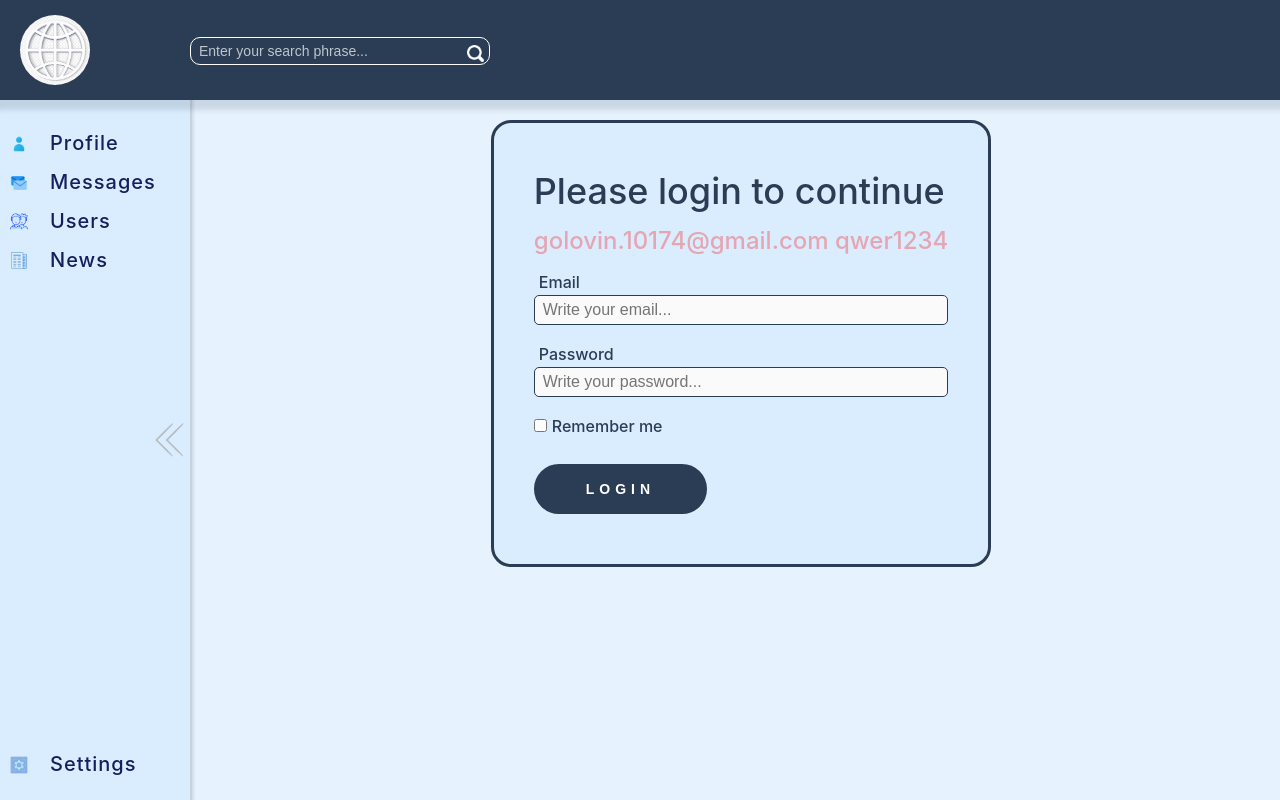
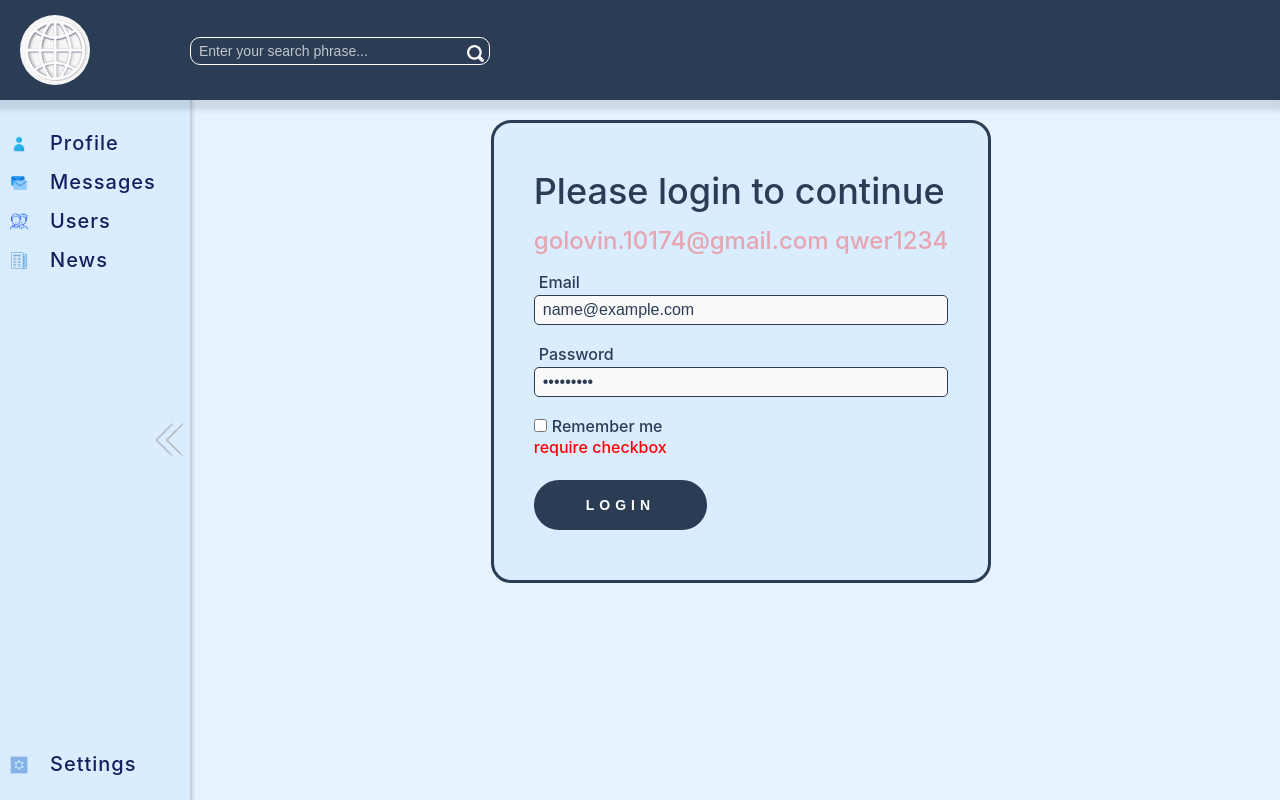
Before and after one commit to m-dev-10/Social-network, a React (Create React App) app: page /login in a window 1280 px wide. Both pictures are taken after typing "name@example.com", "Sample123" into the empty fields and a click on the button "LOGIN". Built offline with nearby package versions, Linux system fonts and the light colour scheme; no server answers.

Commit message:
create validate for form and finished work at form

```diff
--- a/package.json
+++ b/package.json
@@ -19,6 +19,7 @@
 		"node-sass": "^7.0.3",
 		"react": "^18.2.0",
 		"react-dom": "^18.2.0",
+		"react-hook-form": "^7.43.7",
 		"react-redux": "^8.0.5",
 		"react-router-dom": "^6.8.1",
 		"react-scripts": "5.0.1",
--- a/src/API/API.ts
+++ b/src/API/API.ts
@@ -84,6 +84,7 @@ export const authAPI = {
 		return instance.get(`auth/me`)
 	},
 	login(email: string, password: string, rememberMe = false, captcha = null) {
+		console.log('thunk2')
 		return instance.post(`auth/login`, { email, password, rememberMe, captcha })
 	},
 	logout() {
--- a/src/Redux/ActionCreators.ts
+++ b/src/Redux/ActionCreators.ts
@@ -75,6 +75,7 @@ export type authTypesAC = {
 
 
 export const authAC = (id: number | null, email: string | null, login: string | null, isAuth: boolean): authTypesAC => {
+	console.log('thunk4');
 	return { type: SET_USERS_DATA, payload: { id, email, login, isAuth } }
 }
 
--- a/src/Redux/AuthReducer.tsx
+++ b/src/Redux/AuthReducer.tsx
@@ -19,6 +19,7 @@ export type AuthReducerActions = authTypesAC
 const AuthReducer = (State = initialState, action: AuthReducerActions) => {
 	switch (action.type) {
 		case SET_USERS_DATA:
+			console.log('thunk5');
 			return {
 				...State,
 				...action.payload,
--- a/src/Redux/ThunkCreators.ts
+++ b/src/Redux/ThunkCreators.ts
@@ -11,6 +11,7 @@ export const authThunk = (): ActionT<AuthReducerActions> => async (dispatch) =>
 	if (response.data.resultCode === 0) {
 		// let { id, login, email } = response.data.data
 		let { id, email, login } = response.data.data
+		console.log('thunk3');
 		console.log('resposne', response);
 		// console.log('id, login, email ', id, login, response);
 		console.log('e', email, 'l', login);
@@ -18,7 +19,9 @@ export const authThunk = (): ActionT<AuthReducerActions> => async (dispatch) =>
 	}
 }
 export const loginThunk = (login: string, password: string, rememberMe: boolean): ActionT<AuthReducerActions> => async (dispatch) => {
+	console.log('thunk1');
 	let response = await authAPI.login(login, password, rememberMe)
+	console.log('error');
 	if (response.data.resultCode === 0) {
 		// let { id, login, email } = response.data.data
 		let id = response.data.data.userId
--- a/src/components/Buttons/FormButton/FormButton.tsx
+++ b/src/components/Buttons/FormButton/FormButton.tsx
@@ -3,6 +3,7 @@ import s from './FormButton.module.scss'
 
 interface Props {
 	text: string
+
 	// callback: () => void
 	// color?: string
 	// disabled?: boolean
@@ -10,9 +11,6 @@ interface Props {
 }
 
 const FormButton: FC<Props> = ({ text }) => {
-	console.log('click');
-
-
 	return (<div>
 		<div><button className={s.button}>{text}</button></div>
 	</div>
--- a/src/components/LoginForm/LoginForm.tsx
+++ b/src/components/LoginForm/LoginForm.tsx
@@ -1,5 +1,5 @@
-import React, { FormEvent, useState } from "react"
-// import { useSelector } from "react-redux"
+import React, { FC, FormEvent, useState } from "react"
+import { SubmitHandler, useForm } from "react-hook-form"
 import { useDispatch } from "react-redux"
 import { Dispatch } from 'redux'
 import { loginThunk } from "../../Redux/ThunkCreators"
@@ -7,27 +7,49 @@ import FormButton from "../Buttons/FormButton/FormButton"
 import s from './LoginForm.module.scss'
 // import { Store } from "../../Redux/redux-store";
 
+
+interface formTypes {
+	email: string
+	password: string
+	checkbox: boolean
+}
+
+
 const LoginForm = () => {
 
 	// const auth = useSelector((state: Store) => state.auth)
 
-	const [login, setLogin] = useState('')
-	const [password, setPassword] = useState('')
-	const [checkbox, setCheckbox] = useState(false)
+	// const [login, setLogin] = useState('')
+	// const [password, setPassword] = useState('')
+	// const [checkbox, setCheckbox] = useState(false)
 
 
 	const dispatch = useDispatch<Dispatch<any>>()
 
+	const { register,
+		handleSubmit,
+		formState: { errors, },
+		reset
+	} = useForm<formTypes>({
+		mode: "onBlur"
+	})
 
-	const submit = (e: FormEvent<HTMLFormElement>) => {
-		e.preventDefault()
-		console.log('start');
-		dispatch(loginThunk(login, password, checkbox))
-		console.log('end');
-		setLogin('')
-		setPassword('')
-		setCheckbox(false)
+	const onSubmit: SubmitHandler<formTypes> = data => {
+		alert('send')
+		dispatch(loginThunk(data.email, data.password, data.checkbox))
+		reset()
 	}
+
+	// const submit = (e: FormEvent<HTMLFormElement>) => {
+	// 	e.preventDefault()
+	// 	console.log('start');
+	// 	dispatch(loginThunk(login, password, checkbox))
+	// 	console.log('end');
+	// 	setLogin('')
+	// 	setPassword('')
+	// 	setCheckbox(false)
+	// }onSubmit={submit}
+
 
 
 
@@ -37,18 +59,41 @@ const LoginForm = () => {
 				<h1>Please login to continue</h1>
 			</div>
 			<div className={s.data}>golovin.10174@gmail.com  qwer1234 </div>
-			<form onSubmit={submit}>
+			<form onSubmit={handleSubmit(onSubmit)}>
 				<div className={s.fromItem}>
-					<label className={s.label} htmlFor={"name"}>Email</label>
-					<input id={"name"} placeholder={"Write your email..."} className={s.input} onChange={(e) => setLogin(e.target.value)} value={login} type="text" />
+					<label className={s.label} htmlFor={"email"}>Email</label>
+					<input {...register('email',
+						{
+							required: "Email is require field",
+							pattern: {
+								value:
+									/^([a-z0-9_-]+\.)*[a-z0-9_-]+@[a-z0-9_-]+(\.[a-z0-9_-]+)*\.[a-z]{2,6}$/,
+								message: "Please enter valid email"
+							},
+						})} id={"email"} placeholder={"Write your email..."} className={s.input} type="text" />
+					{errors?.email && (<div style={{ color: "red", fontSize: 16 }}>{errors.email.message}</div>)}
 				</div>
 				<div className={s.fromItem}>
 					<label className={s.label} htmlFor={"password"}>Password</label>
-					<input id={"password"} className={s.input} placeholder={"Write your password..."} onChange={(e) => setPassword(e.target.value)} value={password} type="password" />
+					<input {...register('password',
+						{
+							required: "password is require field",
+							minLength: {
+								value: 6,
+								message: "password min length 5 symbols"
+							}
+						})} id={"password"} className={s.input} placeholder={"Write your password..."} type="password" />
+					{errors?.password && (<div style={{ color: "red", fontSize: 16 }}>{errors.password.message}</div>)}
+
 				</div>
 				<div className={s.fromItem}>
-					<input id={"check"} checked={checkbox} onChange={() => setCheckbox(prev => !prev)} type="checkbox" />
+					<input  {...register('checkbox',
+						{
+							required: "require checkbox",
+						})} id={"check"} type="checkbox" />
 					<label className={s.label} htmlFor={"check"}>Remember me</label>
+					{errors?.checkbox && (<div style={{ color: "red", fontSize: 16 }}>{errors.checkbox.message}</div>)}
+
 				</div>
 				{/* {props.captchaUrl && <img src={props.captchaUrl} />}
 			{props.captchaUrl && <Field placeholder="write symbols" name={"captcha"} component={Input} validate={[required, maxLengthCreator(30)]} />}
```
Also changed, not shown: 1 other file (tests, documents, lock files or other folders).
